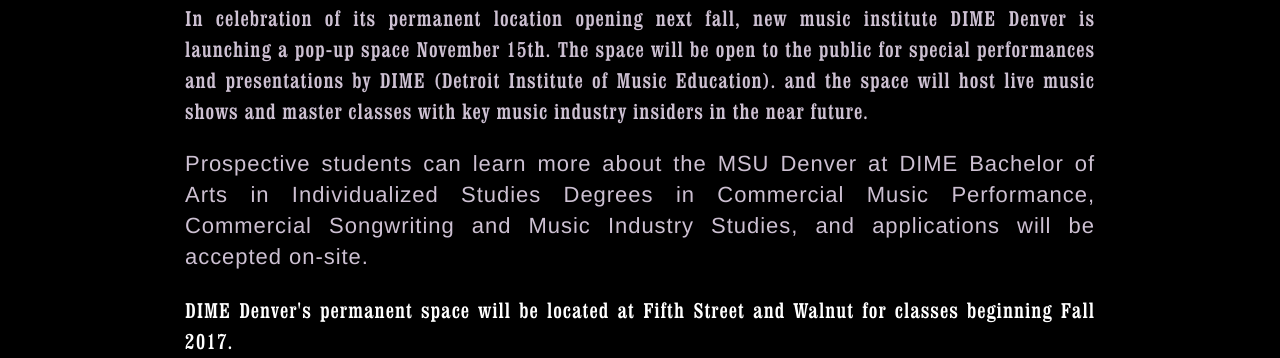
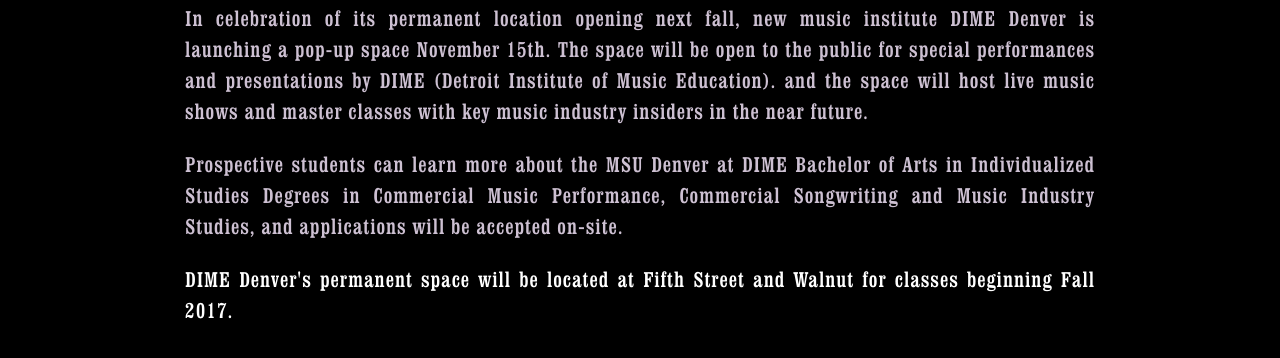
Before and after one commit to hogshouse/Dime-Denver-Holding-Page, a website: page index.html in a window 1280 px wide. Shown: the part 921-1279 px from the top of the page. Drawn offline with nearby package versions, Linux system fonts and the light colour scheme.

Commit message:
remove feat font

```diff
--- a/index.html
+++ b/index.html
@@ -58,7 +58,7 @@
             In celebration of its permanent location opening next fall, new music institute DIME Denver is launching a pop-up space November 15th. The space will be open to the public for special performances and presentations by DIME (Detroit Institute of Music Education). and the space will host live music shows and master classes with key music industry insiders in the near future.
           </p>
 
-          <p class="highlight feat-font">
+          <p class="highlight">
             Prospective students can learn more about the MSU Denver at DIME Bachelor of Arts in Individualized Studies Degrees in Commercial Music Performance, Commercial Songwriting and Music Industry Studies, and applications will be accepted on-site.
           </p>
 
```
